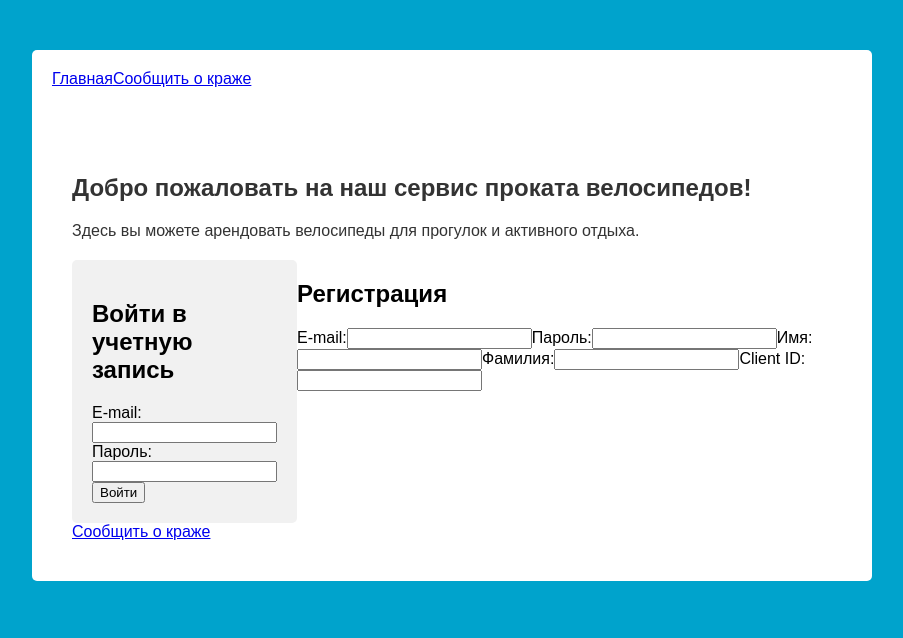
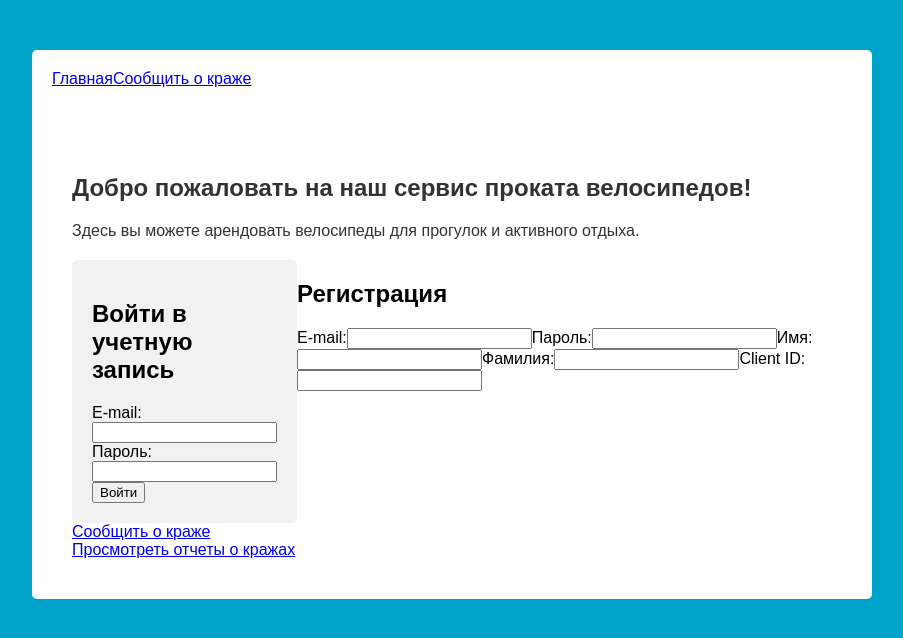
Before and after one commit to Youppi1989/Bike-Rentall-App, a React (Create React App) app: page / in a window 1280 px wide. Shown: the top 638 px of the page, without its empty margins (188-1091 px from the left). Built offline with nearby package versions, Linux system fonts and the light colour scheme.

Commit message:
Update HomePage.js

```diff
--- a/src/pages/HomePage.js
+++ b/src/pages/HomePage.js
@@ -13,6 +13,8 @@ const HomePage = () => {
         <RegistrationPage />
       </div>
       <Link to="/report-theft">Сообщить о краже</Link>
+      <br />
+      <Link to="/theft-reports">Просмотреть отчеты о кражах</Link> {/* Добавленная строка */}
     </div>
   );
 };
```
